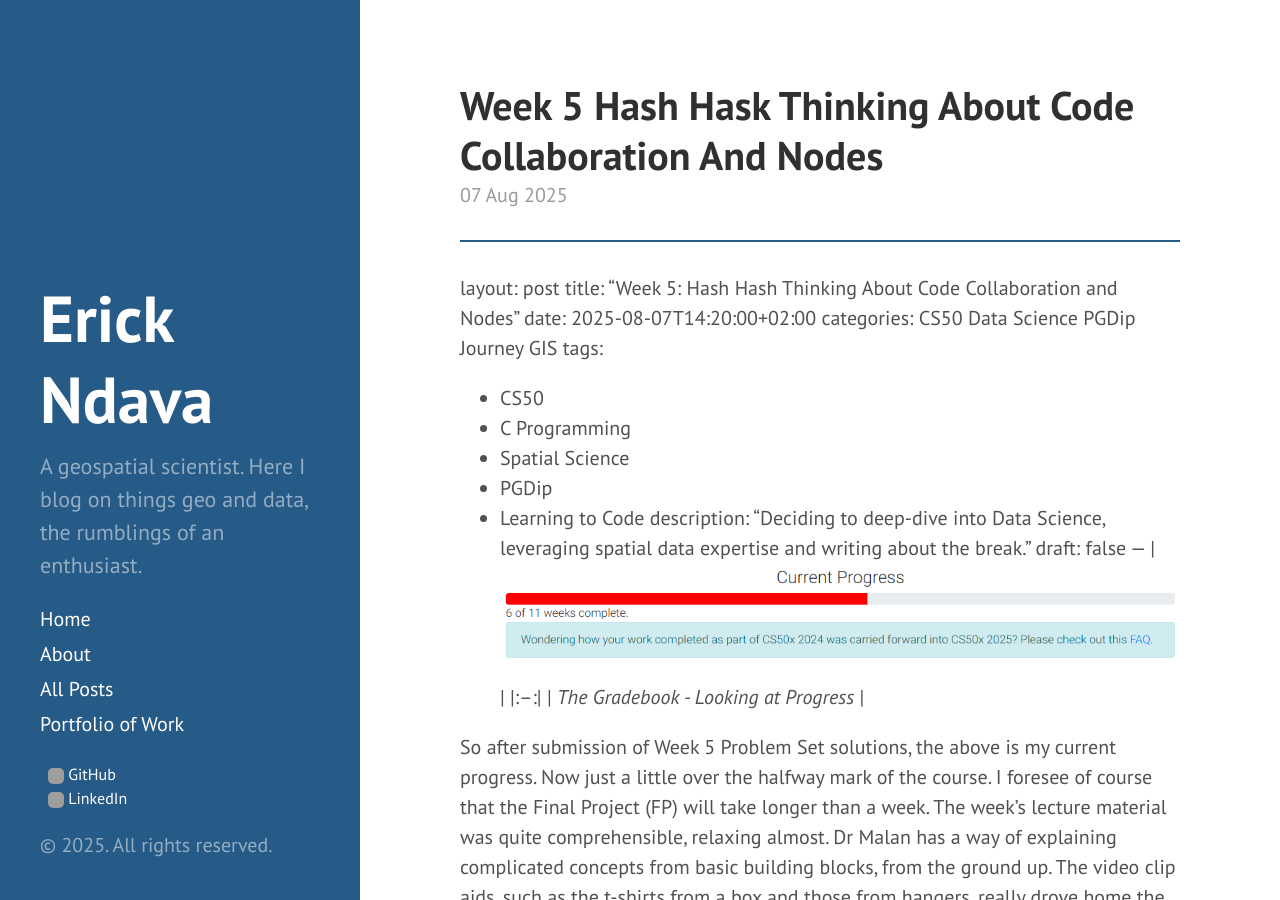
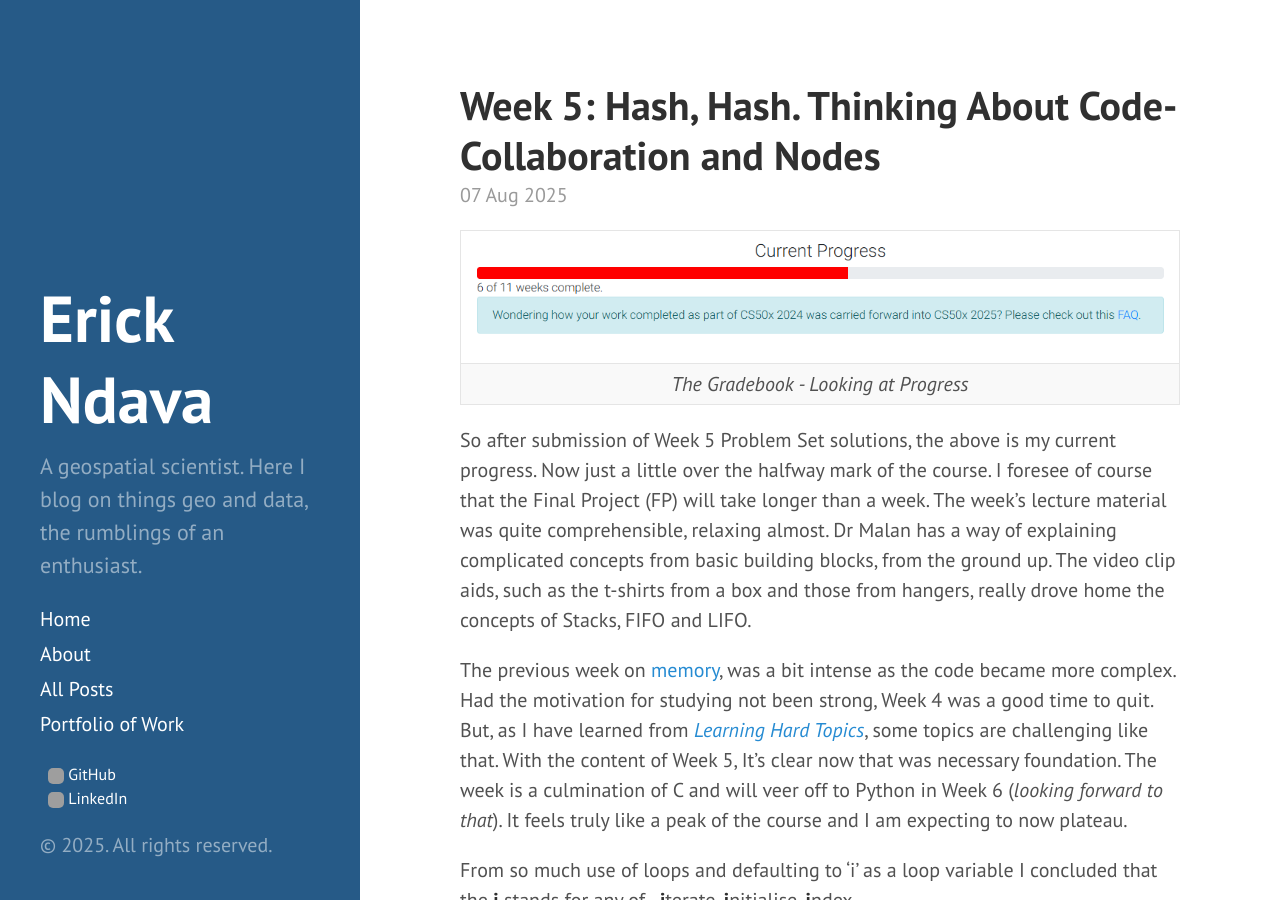
Before and after one commit to erickndava/erickndava.github.io, a Jekyll site: the page built from _posts/2025-08-07-Week-5-Hash-Hask-Thinking-About-Code-Collaboration-and-Nodes.md, in a window 1280 px wide and 900 px high. Built offline with Jekyll 4.4.1, drawn with Linux system fonts in a browser that asks for light colours; our own code applies the rules of GitHub Pages for plain Markdown files; grey boxes are pictures that could not be loaded.

Commit message:
Update 2025-08-07-Week-5-Hash-Hask-Thinking-About-Code-Collaboration-and-Nodes.md

```diff
--- a/_posts/2025-08-07-Week-5-Hash-Hask-Thinking-About-Code-Collaboration-and-Nodes.md
+++ b/_posts/2025-08-07-Week-5-Hash-Hask-Thinking-About-Code-Collaboration-and-Nodes.md
@@ -1,20 +1,16 @@
-
-
-
-
 ---
- layout: post
- title: "Week 5: Hash Hash Thinking About Code Collaboration and Nodes"
+layout: post
+title: "Week 5: Hash, Hash. Thinking About Code-Collaboration and Nodes"
 date: 2025-08-07T14:20:00+02:00
- categories: CS50 Data Science PGDip Journey GIS
- tags:
+categories: CS50 Data Science PGDip Journey GIS
+tags:
  - CS50
  - C Programming
  - Spatial Science
  - PGDip
  - Learning to Code
- description: "Deciding to deep-dive into Data Science, leveraging spatial data expertise and writing about the break."
- draft: false
+description: "Deciding to deep-dive into Data Science, leveraging spatial data expertise and writing about the break."
+draft: false
 ---
 | <img src="/images/progress_week_5_of_11.png" alt="Pogress Bar"/> |
 |:--:|
```
